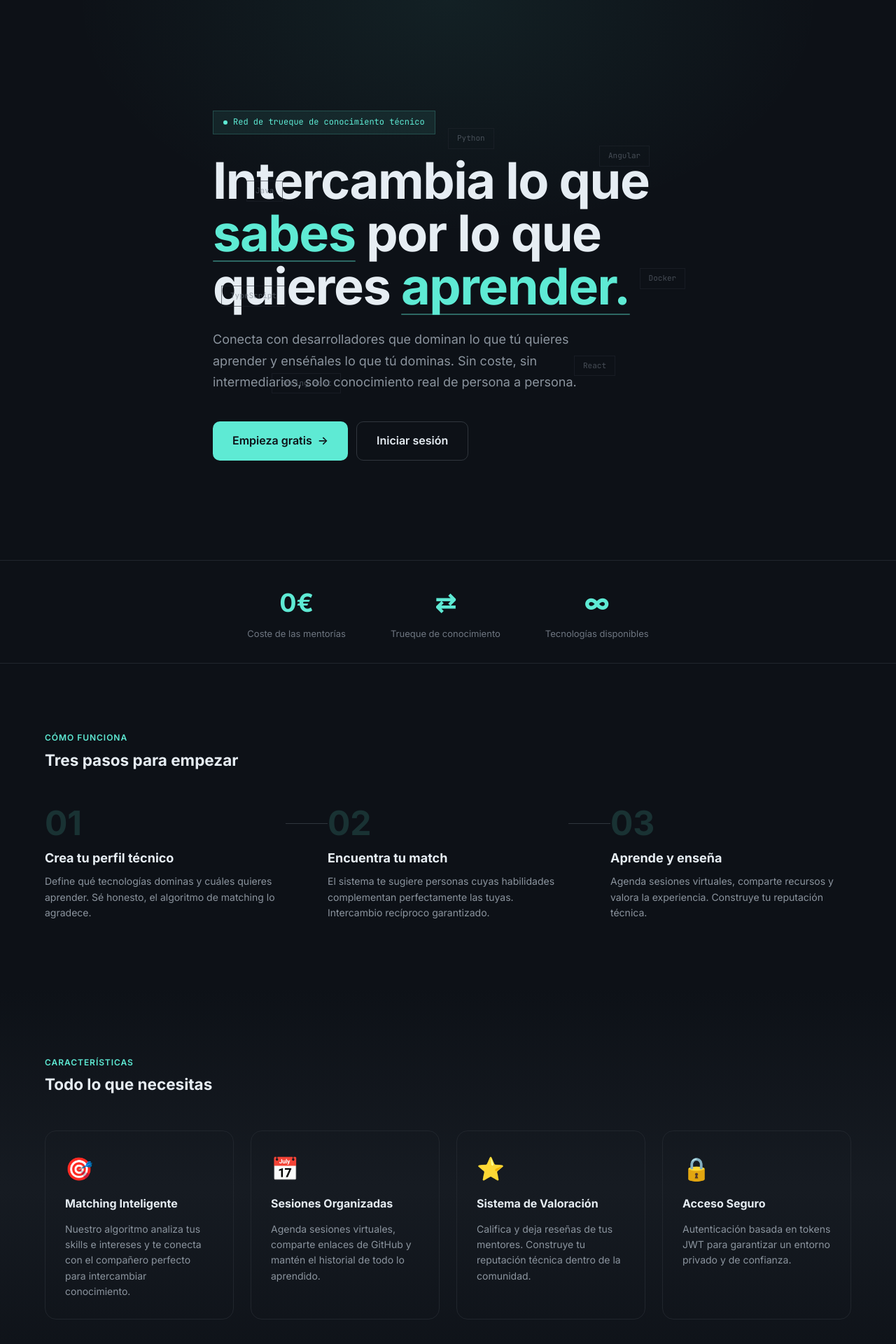
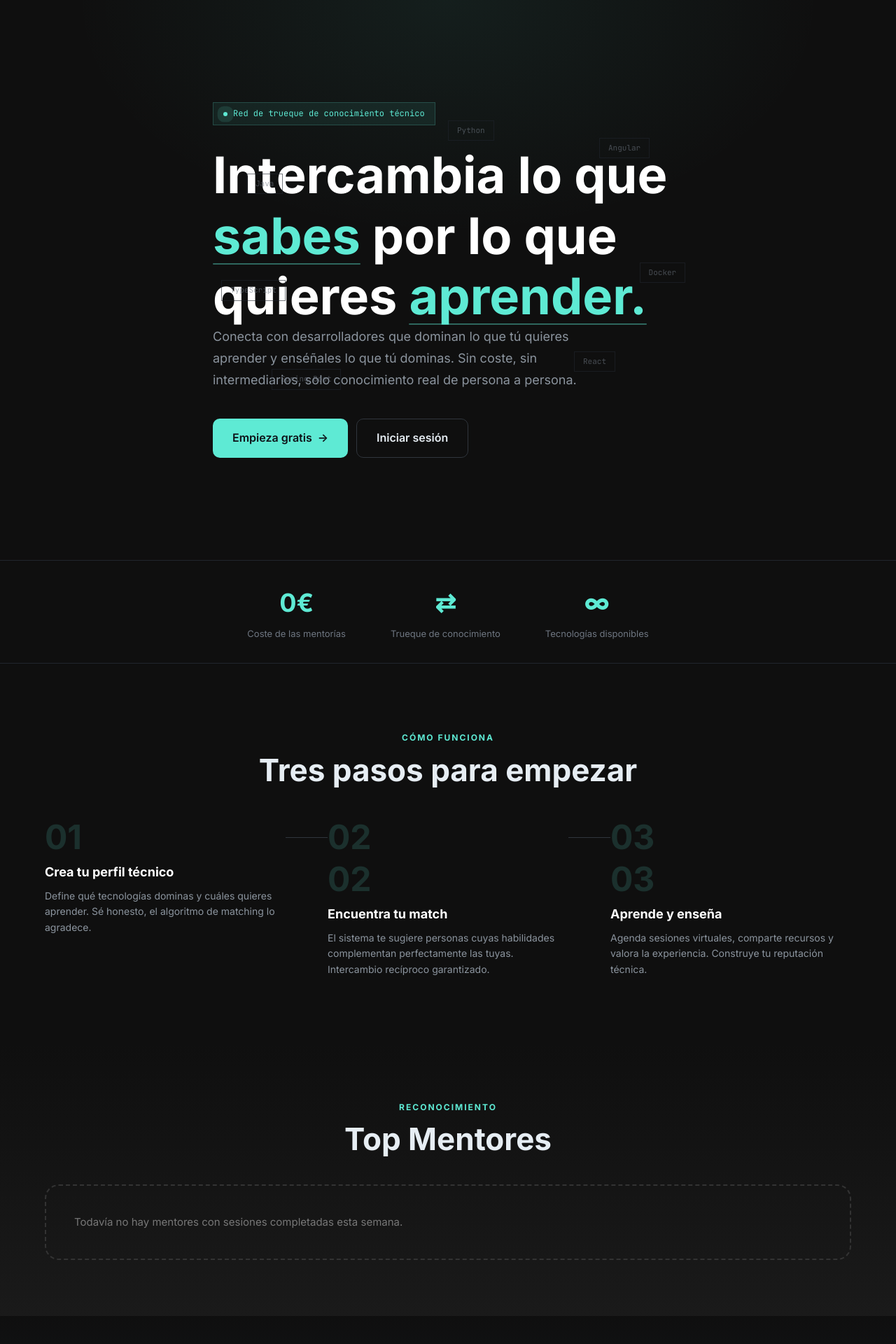
Before and after one commit to GuilleBT/TFG-Inicio, an Angular app in the folder skillswap-frontend/skillswap-frontend/: page / in a window 1280 px wide. Shown: the top 1920 px of the page at 70% size. Built offline with nearby package versions, Linux system fonts and the light colour scheme; no server answers.

Commit message:
Pongo el home de aitor

```diff
--- a/skillswap-frontend/skillswap-frontend/src/app/features/home/home.component.html
+++ b/skillswap-frontend/skillswap-frontend/src/app/features/home/home.component.html
@@ -1,8 +1,6 @@
 <div class="home">
-
-  <!-- Hero -->
   <section class="hero">
-    <div class="container hero-inner">
+    <div class="container hero-inner text-center">
       <div class="hero-badge">
         <span class="badge-dot"></span>
         Red de trueque de conocimiento técnico
@@ -30,7 +28,6 @@
         </a>
       </div>
 
-      <!-- Floating tech badges -->
       <div class="tech-float" aria-hidden="true">
         <span class="tech-badge" style="--delay: 0s; --x: 10%; --y: 20%">Java</span>
         <span class="tech-badge" style="--delay: 0.5s; --x: 80%; --y: 10%">Angular</span>
@@ -43,7 +40,6 @@
     </div>
   </section>
 
-  <!-- Stats -->
   <section class="stats-section">
     <div class="container">
       <div class="stats-grid">
@@ -55,7 +51,6 @@
     </div>
   </section>
 
-  <!-- How it works -->
   <section class="how-section">
     <div class="container">
       <p class="section-label">Cómo funciona</p>
@@ -71,6 +66,7 @@
         <div class="step-connector"></div>
         <div class="step">
           <div class="step-number">02</div>
+          <div class="step-number">02</div>
           <div class="step-content">
             <h3>Encuentra tu match</h3>
             <p>El sistema te sugiere personas cuyas habilidades complementan perfectamente las tuyas. Intercambio recíproco garantizado.</p>
@@ -78,6 +74,7 @@
         </div>
         <div class="step-connector"></div>
         <div class="step">
+          <div class="step-number">03</div>
           <div class="step-number">03</div>
           <div class="step-content">
             <h3>Aprende y enseña</h3>
@@ -88,11 +85,80 @@
     </div>
   </section>
 
-  <!-- Features -->
+  <section class="ranking-section">
+    <div class="container text-center">
+      <p class="section-label">Reconocimiento</p>
+      <h2 class="section-title text-white">Top Mentores</h2>
+
+      <div class="podium-container" *ngIf="usuariosRanking && usuariosRanking.length > 0">
+        <ng-container *ngIf="usuariosRanking[1]">
+          <div class="podium-item" [style.order]="1">
+            <div class="podium-card">
+              <div class="rank-badge">#2</div>
+              <div class="avatar-container">
+                <img [src]="usuariosRanking[1].avatarUrl || 'https://ui-avatars.com/api/?name=' + usuariosRanking[1].nombre"
+                     class="user-avatar"
+                     [alt]="usuariosRanking[1].nombre">
+              </div>
+              <h3>{{ usuariosRanking[1].nombre }}</h3>
+              <span class="username">usuario: {{ usuariosRanking[1].username }}</span>
+              <div class="stat-box">
+                <span class="stat-num">{{ user.sesionesCompletadas != null ? user.sesionesCompletadas : 0 }}</span>
+                <span class="stat-label">SESIONES REALIZADAS</span>
+              </div>
+            </div>
+          </div>
+        </ng-container>
+
+        <ng-container *ngIf="usuariosRanking[0]">
+          <div class="podium-item first-place" [style.order]="2">
+            <div class="podium-card">
+              <div class="rank-badge">#1</div>
+              <div class="avatar-container">
+                <img [src]="usuariosRanking[0].avatarUrl || 'https://ui-avatars.com/api/?name=' + usuariosRanking[0].nombre"
+                     class="user-avatar"
+                     [alt]="usuariosRanking[0].nombre">
+              </div>
+              <h3>{{ usuariosRanking[0].nombre }}</h3>
+              <span class="username">usuario: {{ usuariosRanking[0].username }}</span>
+              <div class="stat-box">
+                <span class="stat-num">{{ user.sesionesCompletadas != null ? user.sesionesCompletadas : 0 }}</span>
+                <span class="stat-label">SESIONES REALIZADAS</span>
+              </div>
+            </div>
+          </div>
+        </ng-container>
+
+        <ng-container *ngIf="usuariosRanking[2]">
+          <div class="podium-item" [style.order]="3">
+            <div class="podium-card">
+              <div class="rank-badge">#3</div>
+              <div class="avatar-container">
+                <img [src]="usuariosRanking[2].avatarUrl || 'https://ui-avatars.com/api/?name=' + usuariosRanking[2].nombre"
+                     class="user-avatar"
+                     [alt]="usuariosRanking[2].nombre">
+              </div>
+              <h3>{{ usuariosRanking[2].nombre }}</h3>
+              <span class="username">usuario: {{ usuariosRanking[2].username }}</span>
+              <div class="stat-box">
+                <span class="stat-num">{{ user.sesionesCompletadas != null ? user.sesionesCompletadas : 0 }}</span>
+                <span class="stat-label">SESIONES REALIZADAS</span>
+              </div>
+            </div>
+          </div>
+        </ng-container>
+      </div>
+
+      <div *ngIf="!usuariosRanking || usuariosRanking.length === 0" class="empty-ranking">
+        <p class="text-muted">Todavía no hay mentores con sesiones completadas esta semana.</p>
+      </div>
+    </div>
+  </section>
+
   <section class="features-section">
     <div class="container">
-      <p class="section-label">Características</p>
-      <h2 class="section-title">Todo lo que necesitas</h2>
+      <p class="section-label text-center">Características</p>
+      <h2 class="section-title text-center text-white">Todo lo que necesitas</h2>
       <div class="features-grid">
         <div class="feature-card" *ngFor="let f of features; let i = index" [style.--delay]="i * 0.1 + 's'">
           <span class="feature-icon">{{ f.icon }}</span>
@@ -103,7 +169,6 @@
     </div>
   </section>
 
-  <!-- CTA final -->
   <section class="cta-section">
     <div class="container">
       <div class="cta-card">
@@ -115,5 +180,4 @@
       </div>
     </div>
   </section>
-
 </div>
--- a/skillswap-frontend/skillswap-frontend/src/app/features/home/home.component.scss
+++ b/skillswap-frontend/skillswap-frontend/src/app/features/home/home.component.scss
@@ -1,5 +1,7 @@
 .home {
   min-height: 100vh;
+  background: #0f0f0f; // Color de fondo del nuevo SCSS
+  color: white; // Color de texto base
 }
 
 /* ─── Hero ─── */
@@ -9,14 +11,39 @@
   display: flex;
   align-items: center;
   overflow: hidden;
-  padding: 80px 0 64px;
+  padding: 80px 0 64px; // padding del SCSS original
 
   &::before {
     content: '';
     position: absolute;
     inset: 0;
-    background:
-      radial-gradient(ellipse 60% 60% at 50% 0%, rgba(94, 234, 212, 0.07) 0%, transparent 70%);
+    // Gradiente del SCSS original
+    background: radial-gradient(ellipse 60% 60% at 50% 0%, rgba(94, 234, 212, 0.07) 0%, transparent 70%);
+  }
+
+  // Estilos del nuevo SCSS para el hero
+  padding: 100px 0;
+
+  .hero-title {
+    font-size: clamp(40px, 7vw, 72px); // Clamp del SCSS original
+    font-weight: 800;
+    line-height: 1.2; // Línea del nuevo SCSS
+  }
+  .title-accent {
+    color: var(--accent, #00d1b2); // Usa --accent si está definido, sino el del nuevo SCSS
+    position: relative; // Del SCSS original
+
+    &::after { // Del SCSS original
+      content: '';
+      position: absolute;
+      bottom: 2px;
+      left: 0;
+      right: 0;
+      height: 2px;
+      background: var(--accent, #00d1b2);
+      opacity: 0.4;
+      border-radius: 1px;
+    }
   }
 }
 
@@ -46,34 +73,6 @@
     border-radius: 50%;
     background: var(--accent);
     animation: pulseGlow 2s ease-in-out infinite;
-  }
-}
-
-.hero-title {
-  font-family: var(--font-display);
-  font-size: clamp(40px, 7vw, 72px);
-  font-weight: 800;
-  line-height: 1.05;
-  letter-spacing: -0.02em;
-  color: var(--text-primary);
-  margin-bottom: 24px;
-  animation: fadeInUp 0.5s 0.1s ease both;
-}
-
-.title-accent {
-  color: var(--accent);
-  position: relative;
-
-  &::after {
-    content: '';
-    position: absolute;
-    bottom: 2px;
-    left: 0;
-    right: 0;
-    height: 2px;
-    background: var(--accent);
-    opacity: 0.4;
-    border-radius: 1px;
   }
 }
 
@@ -136,11 +135,15 @@
 }
 
 @keyframes float {
-  0%, 100% { transform: translateY(0px); }
-  50% { transform: translateY(-10px); }
+  0%, 100% {
+    transform: translateY(0px);
+  }
+  50% {
+    transform: translateY(-10px);
+  }
 }
 
-/* ─── Stats ─── */
+/* ─── Stats (Original) ─── */
 .stats-section {
   padding: 32px 0;
   border-top: 1px solid var(--border-subtle);
@@ -174,7 +177,7 @@
   text-align: center;
 }
 
-/* ─── How it works ─── */
+/* ─── How it works (Original) ─── */
 .how-section {
   padding: 96px 0;
 }
@@ -234,17 +237,134 @@
   }
 }
 
+/* ─── Ranking Section (Nuevo) ─── */
+.ranking-section {
+  padding: 80px 0;
+  background: linear-gradient(180deg, #0f0f0f 0%, #1a1a1a 100%);
+
+  .podium-container {
+    display: flex;
+    justify-content: center;
+    align-items: flex-end;
+    gap: 20px;
+    margin-top: 50px;
+    flex-wrap: wrap;
+  }
+
+  .podium-item {
+    flex: 1;
+    max-width: 300px;
+    min-width: 250px;
+    margin-bottom: 20px;
+    text-align: center; // Añadido para centrar contenido
+
+    &.first-place {
+      transform: translateY(-20px);
+      .podium-card {
+        border-color: #ffd700;
+        box-shadow: 0 0 20px rgba(255, 215, 0, 0.2);
+      }
+      .rank-badge {
+        background: #ffd700;
+        color: #000;
+      }
+    }
+  }
+
+  .podium-card {
+    background: rgba(255, 255, 255, 0.05);
+    border: 1px solid rgba(255, 255, 255, 0.1);
+    border-radius: 20px;
+    padding: 30px;
+    position: relative;
+    display: flex; // Para organizar contenido internamente
+    flex-direction: column;
+    align-items: center;
+    height: 100%; // Asegura que las tarjetas tengan la misma altura si los contenedores son flex
+
+    .user-avatar {
+      width: 90px;
+      height: 90px;
+      border-radius: 50%;
+      margin-bottom: 15px;
+      border: 3px solid #333;
+      object-fit: cover; // Asegura que la imagen se vea bien
+    }
+
+    .rank-badge {
+      position: absolute;
+      top: -15px;
+      left: 50%;
+      transform: translateX(-50%);
+      width: 35px;
+      height: 35px;
+      border-radius: 50%;
+      background: #333;
+      font-weight: bold;
+      display: flex;
+      align-items: center;
+      justify-content: center;
+      color: white; // Asegurar color de texto
+      font-size: 0.8rem;
+    }
+
+    h3 { // Estilos para el nombre de usuario
+      font-size: 1.3rem;
+      margin-bottom: 5px;
+      color: white;
+    }
+
+    .username {
+      font-size: 0.9rem;
+      color: #aaa;
+      margin-bottom: 15px;
+    }
+
+    .stat-box {
+      margin-top: 15px;
+      text-align: center;
+      .stat-num {
+        display: block;
+        font-size: 1.8rem;
+        font-weight: bold;
+        color: #00d1b2;
+      }
+      .stat-label {
+        font-size: 0.7rem;
+        color: #777;
+        letter-spacing: 1px;
+        text-transform: uppercase;
+      }
+    }
+  }
+}
+
+.empty-ranking {
+  padding: 40px;
+  border: 2px dashed #333;
+  border-radius: 20px;
+  color: #777;
+  margin-top: 40px;
+}
+
+
 /* ─── Features ─── */
 .features-section {
-  padding: 96px 0;
-  background: linear-gradient(to bottom, transparent, var(--bg-surface), transparent);
-}
+  padding: 96px 0; // Padding del SCSS original
+  background: linear-gradient(to bottom, transparent, var(--bg-surface), transparent); // Del SCSS original
 
-.features-grid {
-  display: grid;
-  grid-template-columns: repeat(auto-fit, minmax(240px, 1fr));
-  gap: 24px;
-  margin-top: 48px;
+  // Estilos del nuevo SCSS para las características
+  padding: 80px 0;
+  .features-grid {
+    display: grid;
+    grid-template-columns: repeat(auto-fit, minmax(240px, 1fr)); // Del SCSS original
+    gap: 24px; // Del SCSS original
+    margin-top: 48px; // Del SCSS original
+
+    // Gap y margin-top del nuevo SCSS
+    gap: 30px;
+    margin-top: 40px;
+  }
 }
 
 .feature-card {
@@ -325,3 +445,48 @@
     font-weight: 600;
   }
 }
+
+/* Section labels y títulos (comunes a ambos códigos) */
+.section-label {
+  color: var(--accent, #00d1b2); // Usa --accent si está definido, sino el del nuevo SCSS
+  font-weight: bold;
+  text-transform: uppercase;
+  letter-spacing: 2px;
+  margin-bottom: 12px; // Añadido para espaciado
+  display: block; // Asegura que ocupa su propia línea
+  text-align: center; // Centrar el label
+}
+
+.section-title {
+  font-family: var(--font-display);
+  font-size: clamp(28px, 5vw, 44px); // Ajustado para ser responsivo
+  font-weight: 800;
+  line-height: 1.1;
+  color: var(--text-primary); // o 'white' si no tienes variables CSS
+  margin-bottom: 40px; // Aumentado para más espacio
+  text-align: center; // Centrar el título
+}
+
+// Keyframes del SCSS original
+@keyframes fadeInUp {
+  from {
+    opacity: 0;
+    transform: translateY(20px);
+  }
+  to {
+    opacity: 1;
+    transform: translateY(0);
+  }
+}
+
+@keyframes pulseGlow {
+  0% {
+    box-shadow: 0 0 0 0 rgba(94, 234, 212, 0.7);
+  }
+  70% {
+    box-shadow: 0 0 0 10px rgba(94, 234, 212, 0);
+  }
+  100% {
+    box-shadow: 0 0 0 0 rgba(94, 234, 212, 0);
+  }
+}
--- a/skillswap-frontend/skillswap-frontend/src/app/features/home/home.component.ts
+++ b/skillswap-frontend/skillswap-frontend/src/app/features/home/home.component.ts
@@ -1,36 +1,24 @@
-import { Component } from '@angular/core';
+import { Component, OnInit } from '@angular/core';
 import { RouterLink } from '@angular/router';
 import { CommonModule } from '@angular/common';
+import { UserService } from '../../core/services/user.service'; // Asegúrate de que la ruta sea correcta
+import { UserProfile } from '../../core/models/user.model'; // Asegúrate de que la ruta sea correcta
 
 @Component({
   selector: 'app-home',
   standalone: true,
   imports: [RouterLink, CommonModule],
   templateUrl: './home.component.html',
-  styleUrl: './home.component.scss'
+  styleUrl: './home.component.scss' // Asegúrate de que el nombre del archivo SCSS sea correcto
 })
-export class HomeComponent {
+export class HomeComponent implements OnInit {
+  usuariosRanking: UserProfile[] = [];
+
   features = [
-    {
-      icon: '🎯',
-      title: 'Matching Inteligente',
-      desc: 'Nuestro algoritmo analiza tus skills e intereses y te conecta con el compañero perfecto para intercambiar conocimiento.'
-    },
-    {
-      icon: '📅',
-      title: 'Sesiones Organizadas',
-      desc: 'Agenda sesiones virtuales, comparte enlaces de GitHub y mantén el historial de todo lo aprendido.'
-    },
-    {
-      icon: '⭐',
-      title: 'Sistema de Valoración',
-      desc: 'Califica y deja reseñas de tus mentores. Construye tu reputación técnica dentro de la comunidad.'
-    },
-    {
-      icon: '🔒',
-      title: 'Acceso Seguro',
-      desc: 'Autenticación basada en tokens JWT para garantizar un entorno privado y de confianza.'
-    }
+    { icon: '🎯', title: 'Matching Inteligente', desc: 'Nuestro algoritmo analiza tus skills e intereses y te conecta con el compañero perfecto para intercambiar conocimiento.' },
+    { icon: '📅', title: 'Sesiones Organizadas', desc: 'Agenda sesiones virtuales, comparte enlaces de GitHub y mantén el historial de todo lo aprendido.' },
+    { icon: '⭐', title: 'Sistema de Valoración', desc: 'Califica y deja reseñas de tus mentores. Construye tu reputación técnica dentro de la comunidad.' },
+    { icon: '🔒', title: 'Acceso Seguro', desc: 'Autenticación basada en tokens JWT para garantizar un entorno privado y de confianza.' }
   ];
 
   stats = [
@@ -38,4 +26,25 @@ export class HomeComponent {
     { value: '⇄', label: 'Trueque de conocimiento' },
     { value: '∞', label: 'Tecnologías disponibles' },
   ];
+user: any;
+
+  constructor(private userService: UserService) {}
+
+  ngOnInit(): void {
+    this.cargarRanking();
+  }
+
+  cargarRanking(): void {
+    this.userService.searchUsers('').subscribe({
+      next: (data) => {
+        console.log('--- DATOS CRUDOS DEL BACKEND ---');
+        console.table(data); // Esto sacará una tabla preciosa en la consola del navegador
+
+        this.usuariosRanking = [...data]
+          .sort((a, b) => (b.sesionesCompletadas || 0) - (a.sesionesCompletadas || 0))
+          .slice(0, 3);
+      },
+      error: (err) => console.error(err)
+    });
+  }
 }
```
